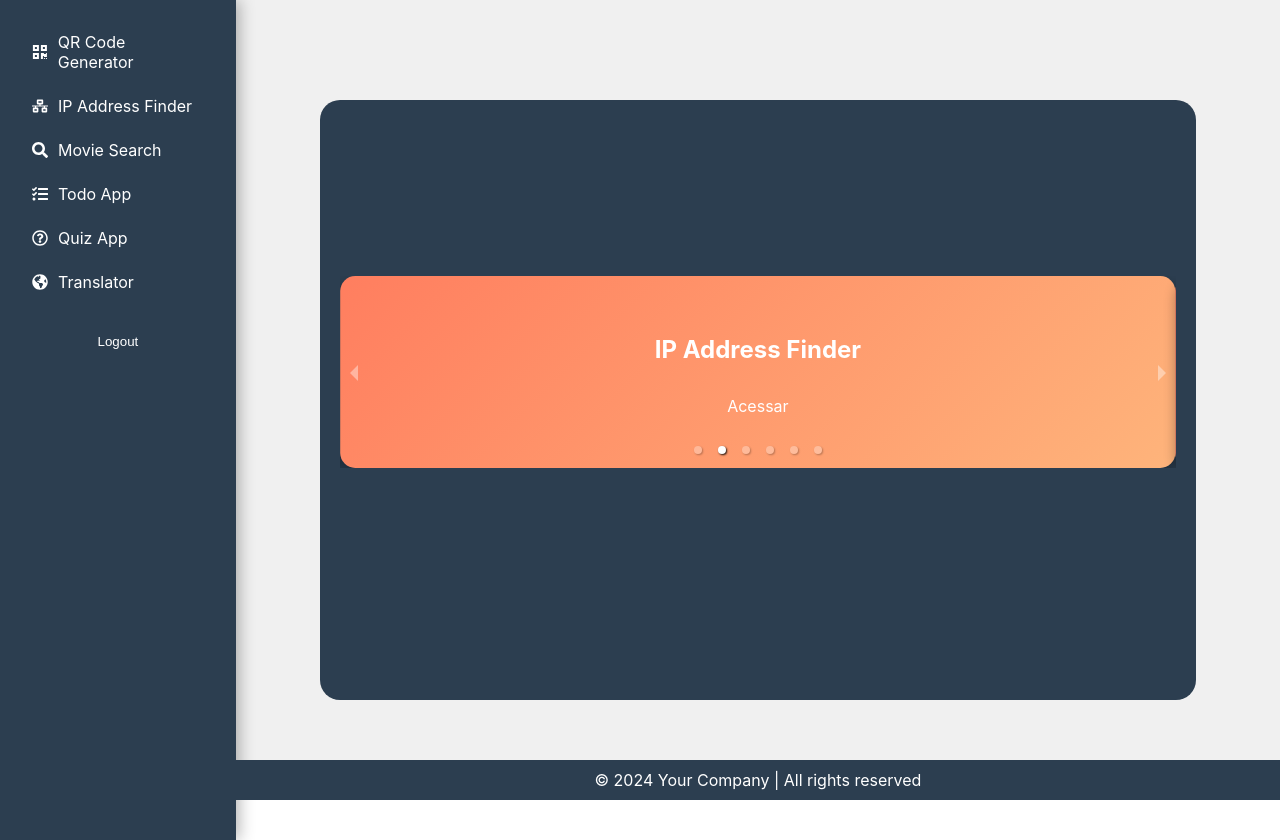
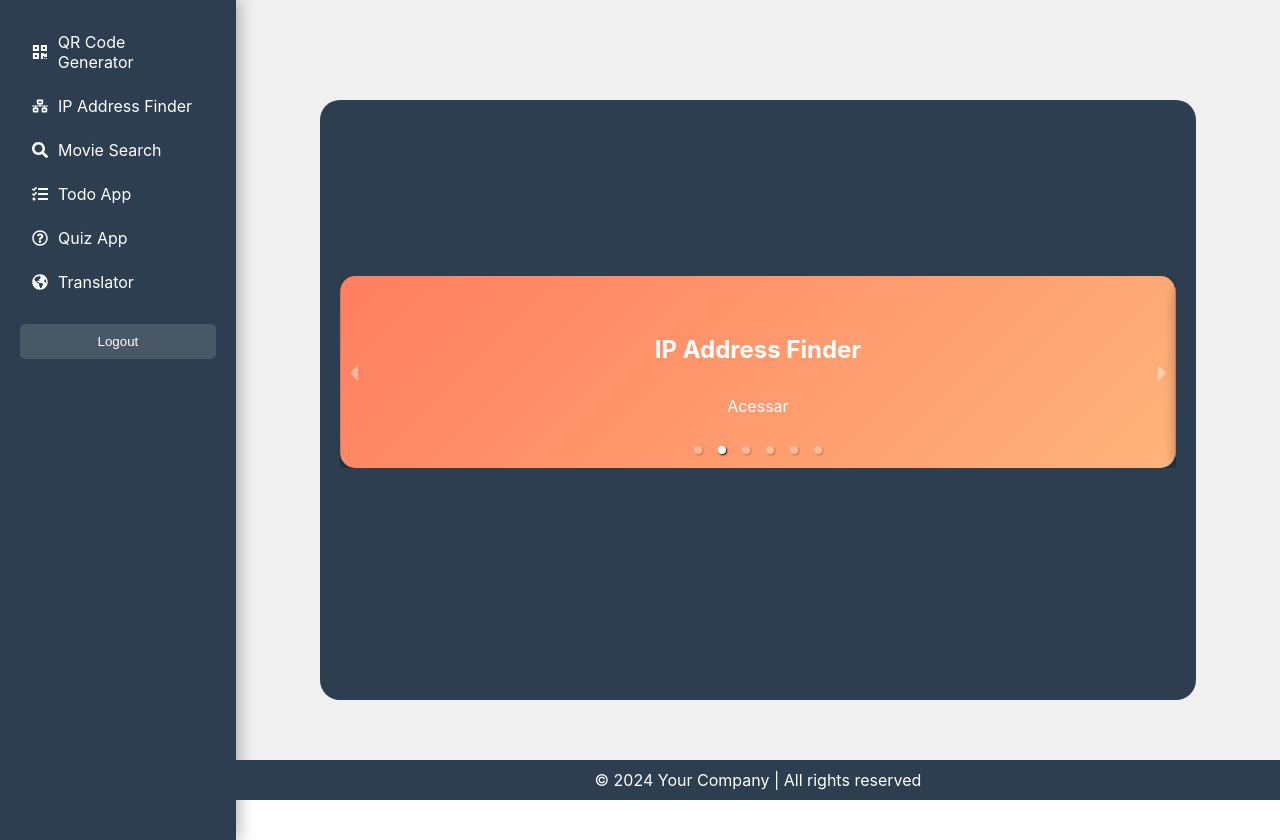
Before and after one commit to samueldeotti/maispraTi, a React (Vite) app in the folder atv5/multi-app/: page /home in a window 1280 px wide. Shown: the top 840 px of the page. Built offline with nearby package versions, Linux system fonts and the light colour scheme; sample sign-in values are in the browser's storage.

Commit message:
changing button style

```diff
--- a/atv5/multi-app/src/pages/Home/Home.jsx
+++ b/atv5/multi-app/src/pages/Home/Home.jsx
@@ -18,14 +18,10 @@ import HomeNav from './HomeNav';
 
 function Home({ children }) {
   const [isNavBarOpen, setIsNavBarOpen] = useState(false);
+  const [currentComponent, setCurrentComponent] = useState(null);
   const navigate = useNavigate(); // Hook para navegação.
-  const [currentComponent, setCurrentComponent] = useState(null);
 
   const path = window.location.pathname;
-  const handleLogout = () => {
-    localStorage.setItem('isAuthenticated', '');
-    navigate('/');
-  };
 
   const toggleNavBar = () => { setIsNavBarOpen(!isNavBarOpen); };
 
@@ -44,7 +40,7 @@ function Home({ children }) {
         <FaBars size={ 24 } color="#2C3E50" />
       </NavBarToggle>
 
-      <HomeNav isNavBarOpen={ isNavBarOpen } onLogout={ handleLogout } />
+      <HomeNav isNavBarOpen={ isNavBarOpen } />
       <MainContent>
         {currentComponent ? (
           <>
--- a/atv5/multi-app/src/pages/Home/HomeNav.jsx
+++ b/atv5/multi-app/src/pages/Home/HomeNav.jsx
@@ -1,9 +1,18 @@
 import React from 'react';
 import { FaGlobeAmericas, FaNetworkWired,
   FaQrcode, FaRegQuestionCircle, FaSearch, FaTasks } from 'react-icons/fa';
+import { useNavigate } from 'react-router-dom';
 import { NavBar, StyledLink } from './HomeStyle';
 
-export default function HomeNav({ isNavBarOpen, handleLogout }) {
+export default function HomeNav({ isNavBarOpen }) {
+  const navigate = useNavigate();
+
+  const handleLogout = () => {
+    console.log('Logging out...');
+    localStorage.setItem('isAuthenticated', '');
+    navigate('/');
+  };
+
   return (
     <NavBar isOpen={ isNavBarOpen }>
       <StyledLink to="/home/QRCodeGenerator">
@@ -33,10 +42,12 @@ export default function HomeNav({ isNavBarOpen, handleLogout }) {
       <button
         onClick={ handleLogout }
         style={ {
+          width: '100%',
           marginTop: '20px',
           color: 'white',
-          backgroundColor: 'transparent',
+          backgroundColor: '#ffffff22',
           border: 'none',
+          alignSelf: 'start',
         } }
       >
         Logout
```
Also changed, not shown: 2 other files (tests, documents, lock files or other folders).
